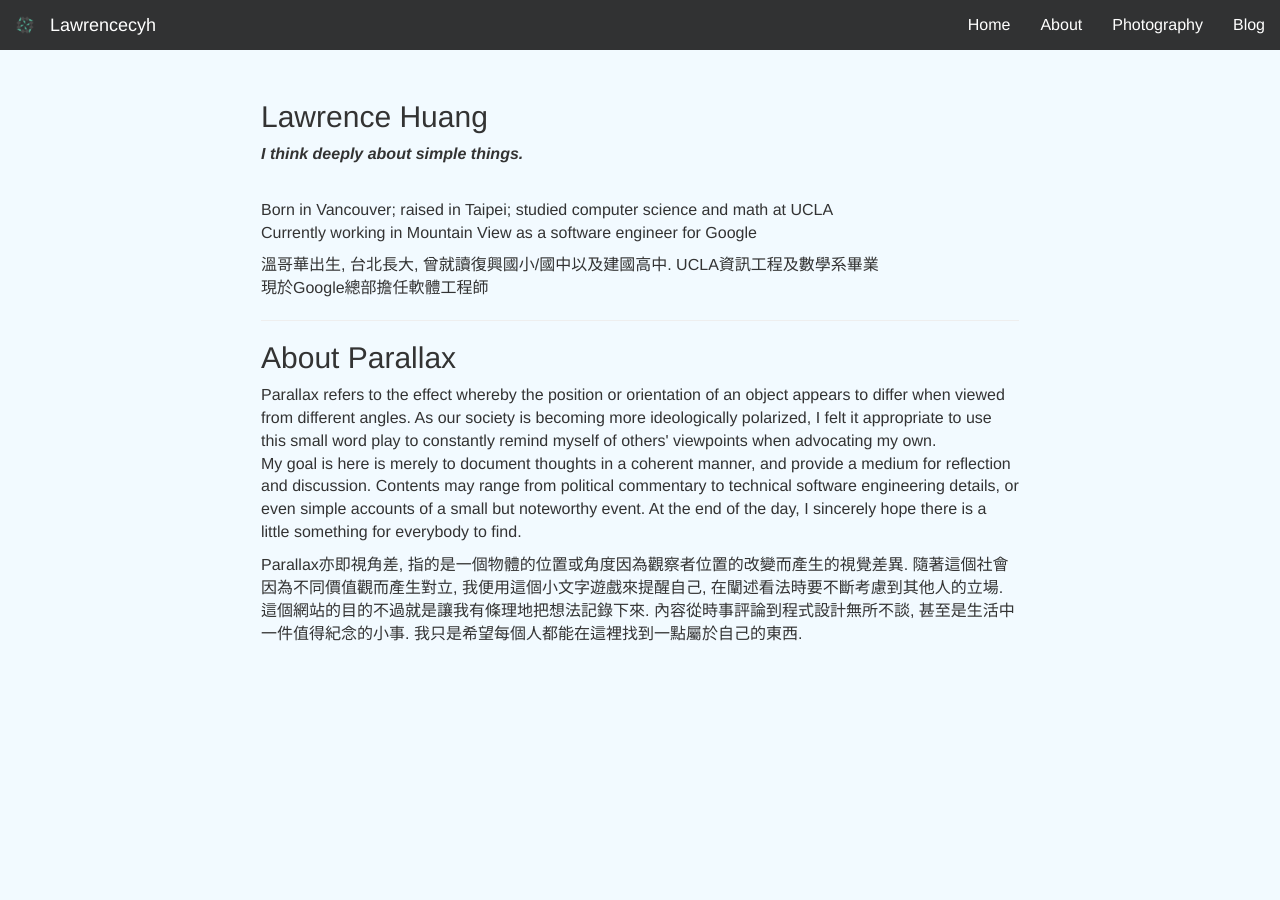
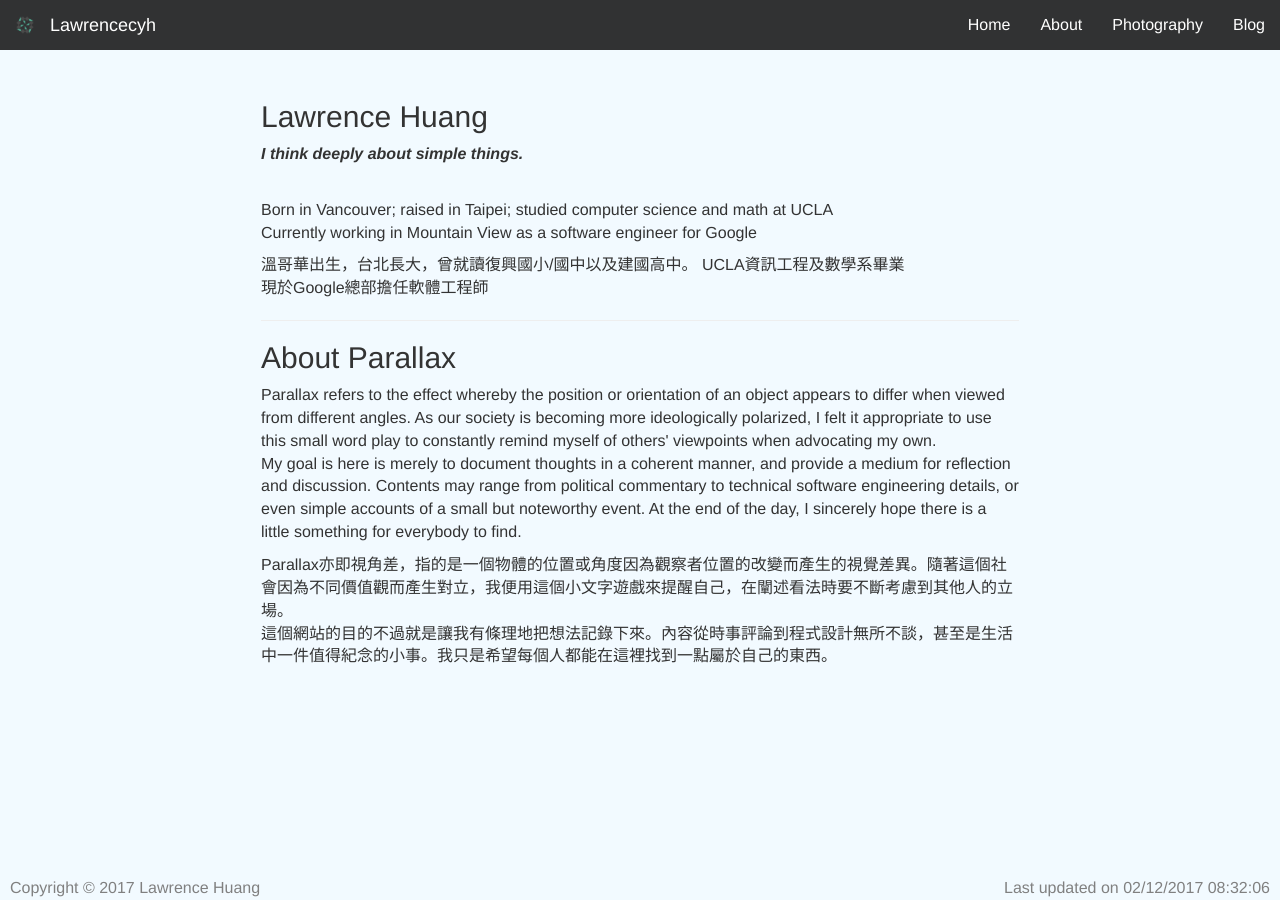
Before and after one commit to lawrencecyh/lawrencecyh.github.io, a Jekyll site: the page built from about.md, in a window 1280 px wide. Built offline with Jekyll 4.4.1, drawn with Linux system fonts in a browser that asks for light colours.

Commit message:
Create content and post layouts
Minor style tweaks

```diff
--- /dev/null
+++ b/_layouts/content.md
@@ -0,0 +1,6 @@
+---
+layout: default
+---
+<div class="page-div">
+{{ content }}
+</div>
--- a/_layouts/default.html
+++ b/_layouts/default.html
@@ -46,10 +46,16 @@
       <!-- /.container -->
     </nav>
 
-    <!-- contents of this page -->
-    <div class="page-div">
     {{ content }}
-    </div>
+
+    <span class="mastfoot" style="text-align: left">
+        Copyright © 2017 Lawrence Huang
+    </span>
+    <span class="mastfoot timestamp"style="text-align: right">
+      <script language="Javascript">
+        document.write("Last updated on " + document.lastModified +"");
+      </script>
+    </span>
 
     <!-- Bootstrap core JavaScript
     ================================================== -->
--- a/_posts/2016-11-19-test-1.markdown
+++ b/_posts/2016-11-19-test-1.markdown
@@ -1,4 +1,5 @@
 ---
+layout: post
 title:  "Test blog post 1"
 date:   2016-11-19 16:34:05 -0800
 category: test
--- a/_posts/2016-12-12-test-2.markdown
+++ b/_posts/2016-12-12-test-2.markdown
@@ -1,4 +1,5 @@
 ---
+layout: post
 title:  "Test blog post 2"
 date:   2016-12-12 16:34:05 -0800
 category: test
--- a/about.md
+++ b/about.md
@@ -12,7 +12,7 @@
 </p>
 
 <p class="lang-zh">
-溫哥華出生, 台北長大, 曾就讀復興國小/國中以及建國高中. UCLA資訊工程及數學系畢業<br>
+溫哥華出生，台北長大，曾就讀復興國小/國中以及建國高中。 UCLA資訊工程及數學系畢業<br>
 現於Google總部擔任軟體工程師<br>
 </p>
 <hr>
@@ -23,9 +23,9 @@
 My goal is here is merely to document thoughts in a coherent manner, and provide a medium for reflection and discussion. Contents may range from political commentary to technical software engineering details, or even simple accounts of a small but noteworthy event. At the end of the day, I sincerely hope there is a little something for everybody to find.
 </p>
 <p class="lang-zh">
-Parallax亦即視角差, 指的是一個物體的位置或角度因為觀察者位置的改變而產生的視覺差異. 隨著這個社會因為不同價值觀而產生對立, 我便用這個小文字遊戲來提醒自己, 在闡述看法時要不斷考慮到其他人的立場.
+Parallax亦即視角差，指的是一個物體的位置或角度因為觀察者位置的改變而產生的視覺差異。隨著這個社會因為不同價值觀而產生對立，我便用這個小文字遊戲來提醒自己，在闡述看法時要不斷考慮到其他人的立場。
 <br>
-這個網站的目的不過就是讓我有條理地把想法記錄下來. 內容從時事評論到程式設計無所不談, 甚至是生活中一件值得紀念的小事. 我只是希望每個人都能在這裡找到一點屬於自己的東西.
+這個網站的目的不過就是讓我有條理地把想法記錄下來。內容從時事評論到程式設計無所不談，甚至是生活中一件值得紀念的小事。我只是希望每個人都能在這裡找到一點屬於自己的東西。
 </p>
 
 <!--
```
Also changed, not shown: other parts of about.md (+1 -1 lines), _layouts/post.md (added, +7 -0 lines), blog.md (+2 -4 lines), index.html (+3 -66 lines).
